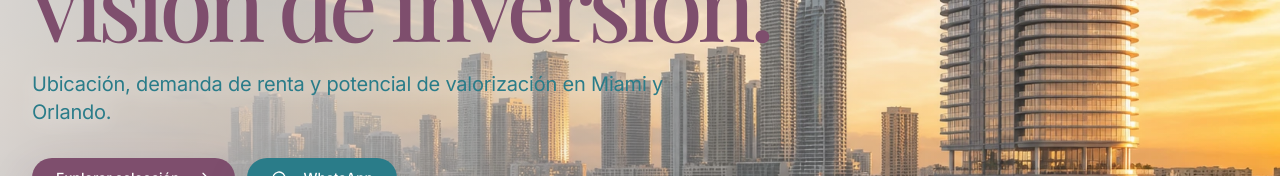
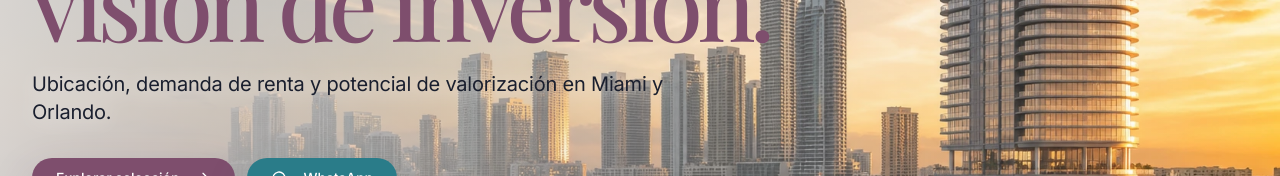
Before and after one commit to frankac88/IvethRealtorBD, a React (Vite) app: page /proyectos in a window 1280 px wide. Shown: the part 485-661 px from the top of the page. Built offline with nearby package versions, Linux system fonts and the light colour scheme; no server answers; the database is empty; a web font is replaced by a local one.

Commit message:
fix: update text color in ProjectsPage for improved visibility

```diff
--- a/src/pages/ProjectsPage.tsx
+++ b/src/pages/ProjectsPage.tsx
@@ -253,7 +253,7 @@ const ProjectsPage = () => {
             <h1 className="mt-5 max-w-4xl font-serif text-[3.05rem] font-medium leading-[0.92] tracking-[-0.055em] text-wine md:text-[5rem] xl:text-[6rem]">
               {t(copy.heroTitle)}
             </h1>
-            <p className="mt-6 max-w-2xl text-lg leading-8 tracking-[-0.01em] text-primary drop-shadow-[0_2px_10px_rgba(255,255,255,0.72)] md:text-xl">
+            <p className="mt-6 max-w-2xl text-lg leading-8 tracking-[-0.01em] text-foreground drop-shadow-[0_2px_10px_rgba(255,255,255,0.72)] md:text-xl">
               {t(copy.heroSubtitle)}
             </p>
             <div className="mt-8 flex flex-col gap-3 sm:flex-row">
```
